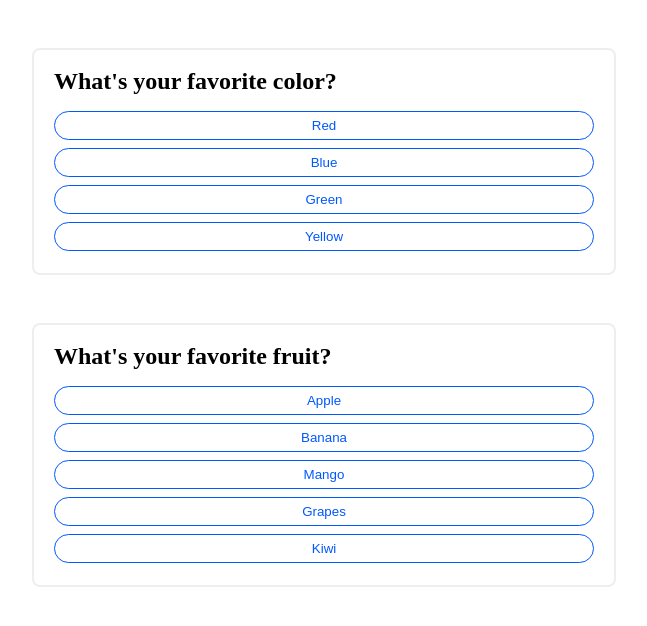
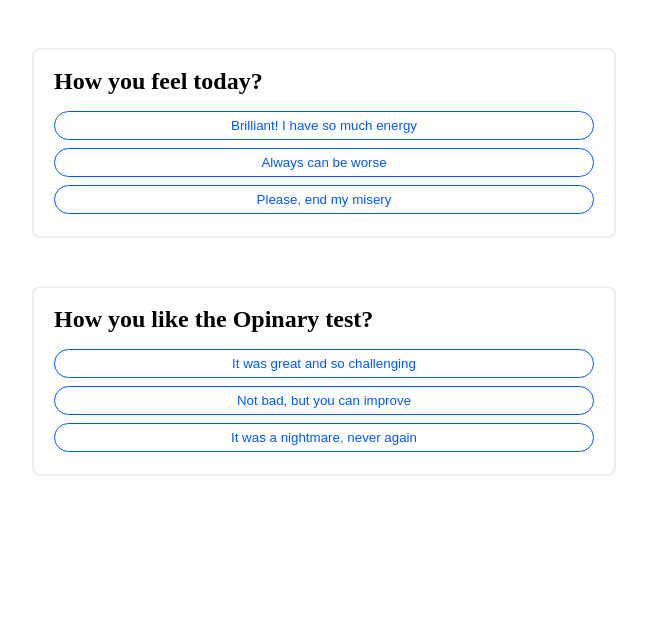
Before and after one commit to taruny1997/opinary, a website: page index.html in a window 1280 px wide. Shown: the whole page, without its empty margins (316-963 px from the left). Drawn offline with Linux system fonts and the light colour scheme.

Commit message:
[FIX] update questions, results ui

```diff
--- a/index.html
+++ b/index.html
@@ -11,18 +11,21 @@
       embedPoll("#widgetContainer", [
         {
           pollId: "poll1",
-          pollQuestion: "What's your favorite color?",
-          pollOptions: ["Red", "Blue", "Green", "Yellow"],
+          pollQuestion: "How you feel today?",
+          pollOptions: [
+            "Brilliant! I have so much energy",
+            "Always can be worse",
+            "Please, end my misery",
+          ],
         },
         {
           pollId: "poll2",
-          pollQuestion: "What's your favorite fruit?",
-          pollOptions: ["Apple", "Banana", "Mango", "Grapes", "Kiwi"],
-        },
-        {
-          pollId: "poll2",
-          pollQuestion: "What's your favorite fruit?",
-          pollOptions: ["Apple", "Banana", "Mango", "Grapes"],
+          pollQuestion: "How you like the Opinary test?",
+          pollOptions: [
+            "It was great and so challenging",
+            "Not bad, but you can improve",
+            "It was a nightmare, never again",
+          ],
         },
       ]);
     </script>
--- a/style.css
+++ b/style.css
@@ -11,7 +11,7 @@
 }
 .result-bar {
   position: relative;
-  height: 1.5rem;
+  padding: 6px;
   border-radius: 25px;
   margin-bottom: 0.5rem;
 }
@@ -19,8 +19,6 @@
   position: relative;
   z-index: 1;
   font-size: 14px;
-  top: 0.2rem;
-  left: 0.5rem;
 }
 .progress-bar {
   position: absolute;
@@ -36,7 +34,7 @@
   border: 1px solid #0058ff;
   margin: 0.25rem auto;
   border-radius: 1rem;
-  padding: 6px 0;
+  padding: 6px;
   color: #0058ff;
   cursor: pointer;
   background-color: #fff;
```
